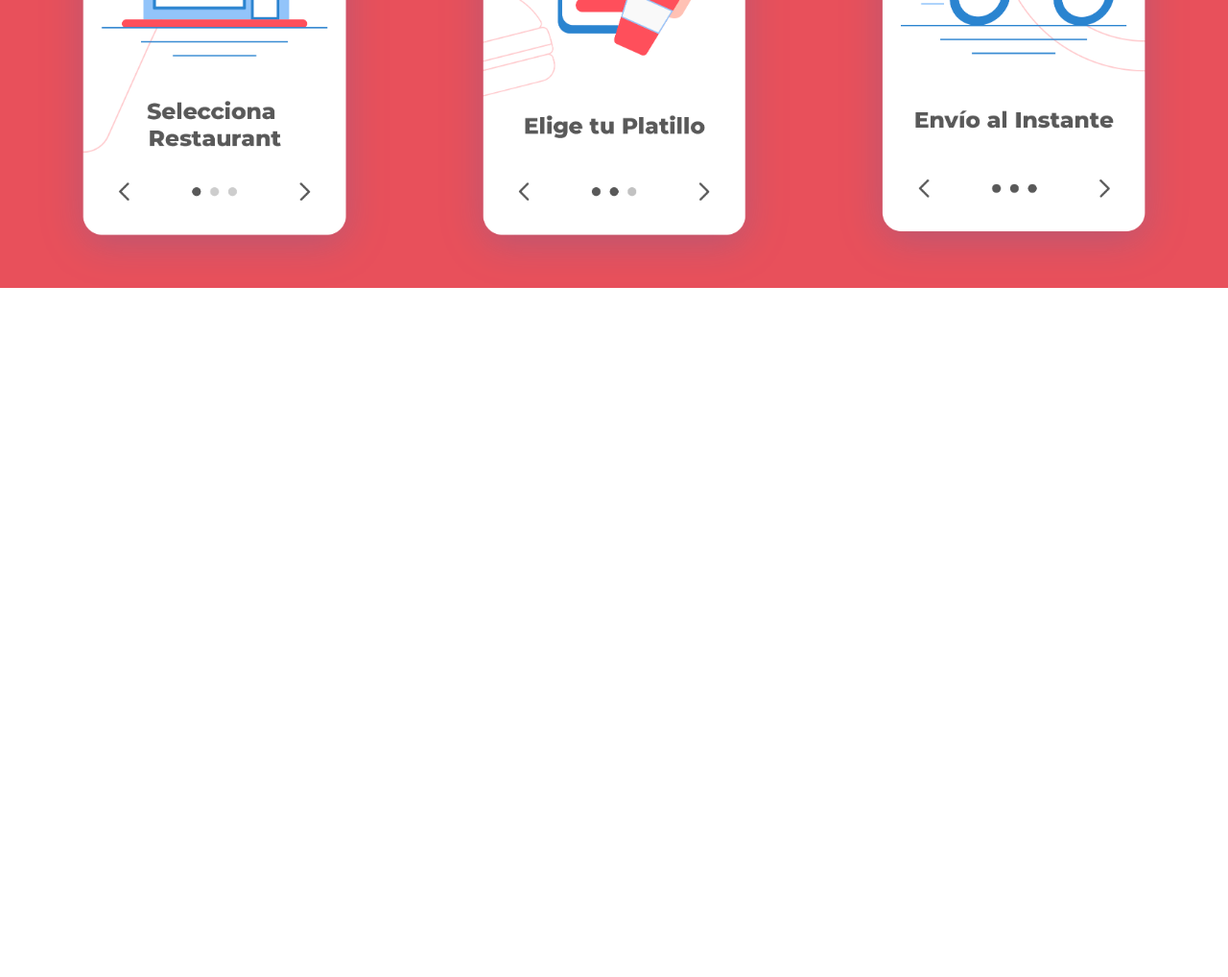
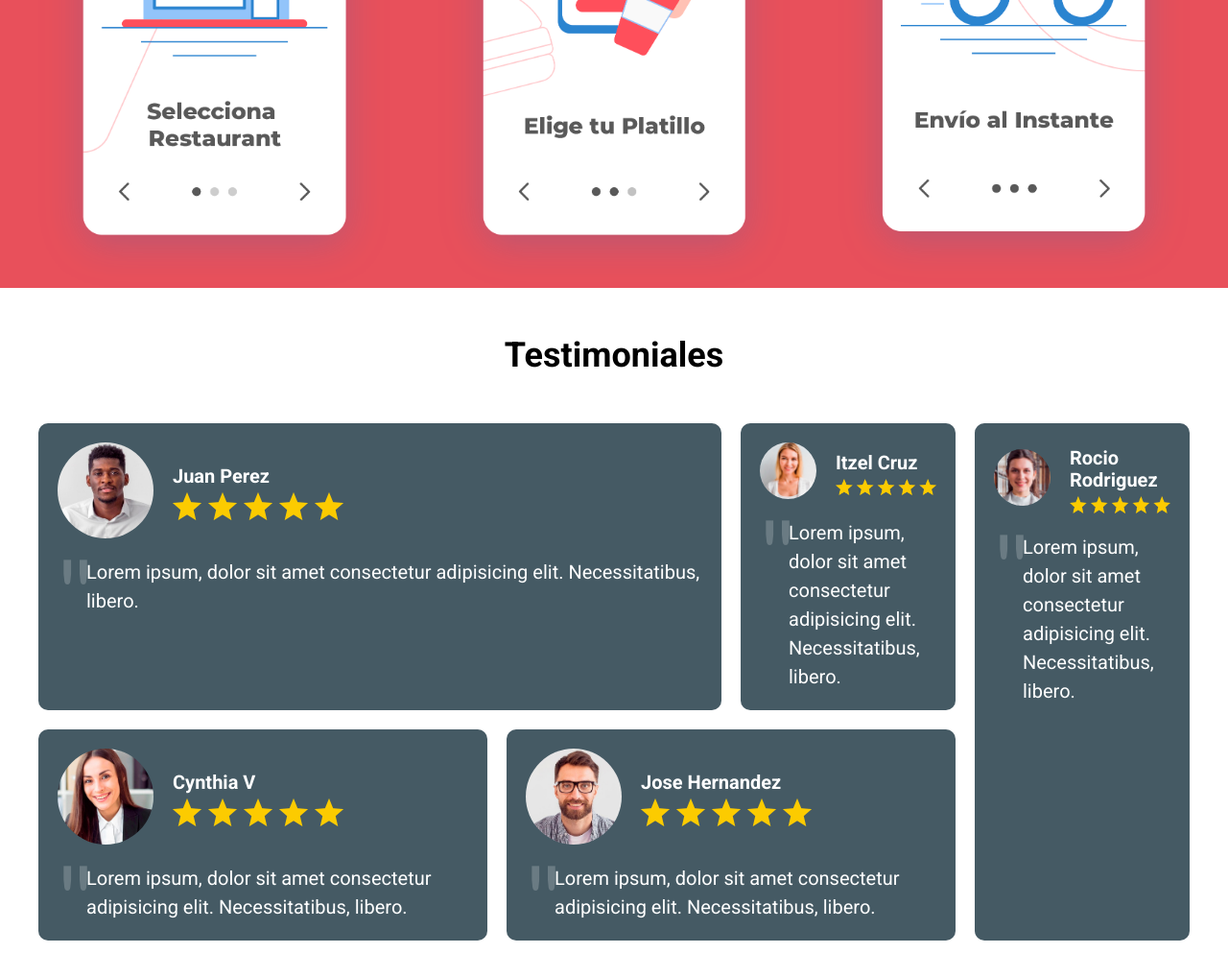
Before and after one commit to SebastianCastilloDev/DeliveryApp12, a website: page index.html in a window 1280 px wide. Shown: the part 1465-2483 px from the top of the page at 96% size. Before the commit the page ends 1765 px from the top, so only its background shows below. Drawn offline with nearby package versions, Linux system fonts and the light colour scheme; files that its build step writes are made by us from their sources; files whose address does not match are found by name.

Commit message:
Testimoniales

```diff
--- a/index.html
+++ b/index.html
@@ -63,5 +63,85 @@
             </div>
         </div>
     </section>
+
+    <section class="contenedor testimoniales">
+        <h2 class="testimoniales__heading">Testimoniales</h2>
+        <div class="testimoniales__grid">
+            <div class="testimonial">
+                <header class="testimonial__header">
+                    <div class="testimonial__imagen">
+                        <img src="build/img/testimonial1.jpg" alt="testimonial">
+                    </div>
+
+                    <div class="testimonial__informacion">
+                        <p class="testimonial__autor">Juan Perez</p>
+                        <img class="testimonial__calificacion" src="build/img/estrellas.png" alt="iamgen estrellas">
+                    </div>
+                </header>
+
+                <blockquote class="testimonial__texto">Lorem ipsum, dolor sit amet consectetur adipisicing elit. Necessitatibus, libero.</blockquote>
+            </div>
+
+            <div class="testimonial">
+                <header class="testimonial__header">
+                    <div class="testimonial__imagen">
+                        <img src="build/img/testimonial5.jpg" alt="testimonial">
+                    </div>
+
+                    <div class="testimonial__informacion">
+                        <p class="testimonial__autor">Itzel Cruz</p>
+                        <img class="testimonial__calificacion" src="build/img/estrellas.png" alt="iamgen estrellas">
+                    </div>
+                </header>
+
+                <blockquote class="testimonial__texto">Lorem ipsum, dolor sit amet consectetur adipisicing elit. Necessitatibus, libero.</blockquote>
+            </div>
+
+            <div class="testimonial">
+                <header class="testimonial__header">
+                    <div class="testimonial__imagen">
+                        <img src="build/img/testimonial4.jpg" alt="testimonial">
+                    </div>
+
+                    <div class="testimonial__informacion">
+                        <p class="testimonial__autor">Rocio Rodriguez</p>
+                        <img class="testimonial__calificacion" src="build/img/estrellas.png" alt="iamgen estrellas">
+                    </div>
+                </header>
+
+                <blockquote class="testimonial__texto">Lorem ipsum, dolor sit amet consectetur adipisicing elit. Necessitatibus, libero.</blockquote>
+            </div>
+
+            <div class="testimonial">
+                <header class="testimonial__header">
+                    <div class="testimonial__imagen">
+                        <img src="build/img/testimonial2.jpg" alt="testimonial">
+                    </div>
+
+                    <div class="testimonial__informacion">
+                        <p class="testimonial__autor">Cynthia V</p>
+                        <img class="testimonial__calificacion" src="build/img/estrellas.png" alt="iamgen estrellas">
+                    </div>
+                </header>
+
+                <blockquote class="testimonial__texto">Lorem ipsum, dolor sit amet consectetur adipisicing elit. Necessitatibus, libero.</blockquote>
+            </div>
+
+            <div class="testimonial">
+                <header class="testimonial__header">
+                    <div class="testimonial__imagen">
+                        <img src="build/img/testimonial3.jpg" alt="testimonial">
+                    </div>
+
+                    <div class="testimonial__informacion">
+                        <p class="testimonial__autor">Jose Hernandez</p>
+                        <img class="testimonial__calificacion" src="build/img/estrellas.png" alt="iamgen estrellas">
+                    </div>
+                </header>
+
+                <blockquote class="testimonial__texto">Lorem ipsum, dolor sit amet consectetur adipisicing elit. Necessitatibus, libero.</blockquote>
+            </div>
+        </div>
+    </section>
 </body>
 </html>
--- a/src/scss/app.scss
+++ b/src/scss/app.scss
@@ -1,4 +1,5 @@
 @use 'base';
 @use 'header';
 @use 'formulario';
-@use 'pasos'
+@use 'pasos';
+@use 'testimoniales';
--- /dev/null
+++ b/src/scss/testimoniales/_index.scss
@@ -0,0 +1,2 @@
+@forward 'testimoniales';
+@forward 'testimonial'
--- /dev/null
+++ b/src/scss/testimoniales/_testimonial.scss
@@ -0,0 +1,69 @@
+@use 'base/variables' as v;
+@use 'base/mixins' as m;
+
+.testimonial {
+    background-color: v.$secundario;
+    padding: 2rem;
+    margin-bottom: 2rem;
+    border-radius: 1rem;
+    color: v.$blanco;
+
+
+    &:last-of-type{
+        margin-bottom: 0;
+    }
+
+    @include m.tablet {
+        margin-bottom: 0;
+        &:nth-child(1){
+            grid-column: 1 / 4;
+        }
+
+        &:nth-child(3) {
+            grid-column: 5/6;
+            grid-row: 1/3;
+        }
+
+        &:nth-child(4){
+            grid-column: 1 / 3;
+        }
+        &:nth-child(5){
+            grid-column: 3 / 5;
+        }
+    }
+
+    &__header{
+        display: flex;
+        gap: 2rem;
+        align-items: center;
+    }
+
+    &__imagen{
+        flex-basis: 10rem;
+        border-radius: 50%;
+        overflow: hidden;
+    }
+    &__autor{
+        color: v.$blanco;
+        font-weight: bold;
+        margin: .5rem 0;
+    }
+
+    &__texto{
+        font-size: 2rem;
+        line-height: 1.5;
+        margin: 2rem 0 0 0;
+        padding-left: 3rem;
+        position: relative;
+
+        &::before{
+            content: ' " ';
+            font-size: 10rem;
+            position: absolute;
+            left: 0;
+            top: -4rem;
+            opacity: .2;
+            font-family: 'Trebuchet MS', 'Lucida Sans Unicode', 'Lucida Grande', 'Lucida Sans', Arial, sans-serif;
+        }
+    }
+}
--- /dev/null
+++ b/src/scss/testimoniales/_testimoniales.scss
@@ -0,0 +1,15 @@
+@use 'base/variables' as v;
+@use 'base/mixins' as m;
+
+.testimoniales {
+    padding: v.$separacion 0;
+    &__heading {
+        text-align: center
+    }
+
+    &__grid{
+        @include m.tablet {
+            @include m.grid(5,2rem)
+        }
+    }
+}
```
